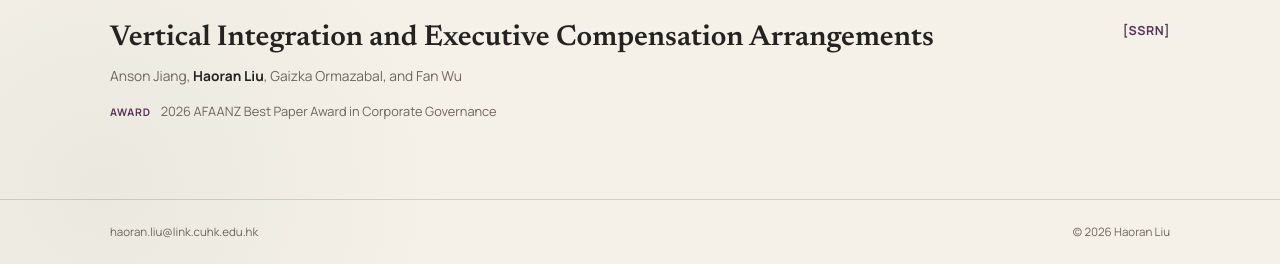
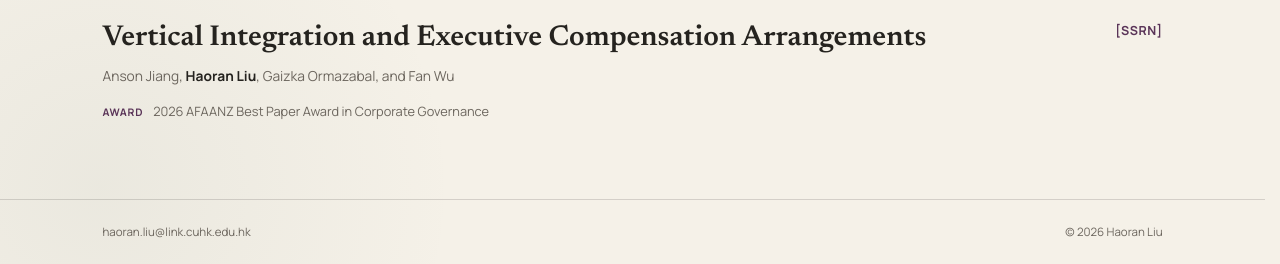
Before and after one commit to haoran-l/haoran-l.github.io, a plain HTML site: page index.html in a window 1280 px wide. Shown: the part 694-958 px from the top of the page. Drawn offline with Linux system fonts and the light colour scheme; some icons are missing.

Commit message:
Stabilize bilingual page alignment

```diff
--- a/assets/css/styles.css
+++ b/assets/css/styles.css
@@ -50,6 +50,7 @@
 
 html {
   min-height: 100%;
+  scrollbar-gutter: stable;
 }
 
 body {
--- a/index.html
+++ b/index.html
@@ -13,7 +13,7 @@
     <link rel="stylesheet" href="https://cdnjs.cloudflare.com/ajax/libs/academicons/1.9.4/css/academicons.min.css">
     <link rel="stylesheet" href="https://cdnjs.cloudflare.com/ajax/libs/font-awesome/6.4.2/css/all.min.css">
     <script>try{const t=localStorage.getItem("theme");if(t==="light"||t==="dark")document.documentElement.dataset.theme=t}catch(e){}</script>
-    <link rel="stylesheet" href="assets/css/styles.css?v=20260717-10">
+    <link rel="stylesheet" href="assets/css/styles.css?v=20260717-11">
     <script defer src="assets/js/main.js?v=20260717-3"></script>
   </head>
   <body>
```
Also changed, not shown: cv.html (+1 -1 lines), zh/index.html (+1 -1 lines).
